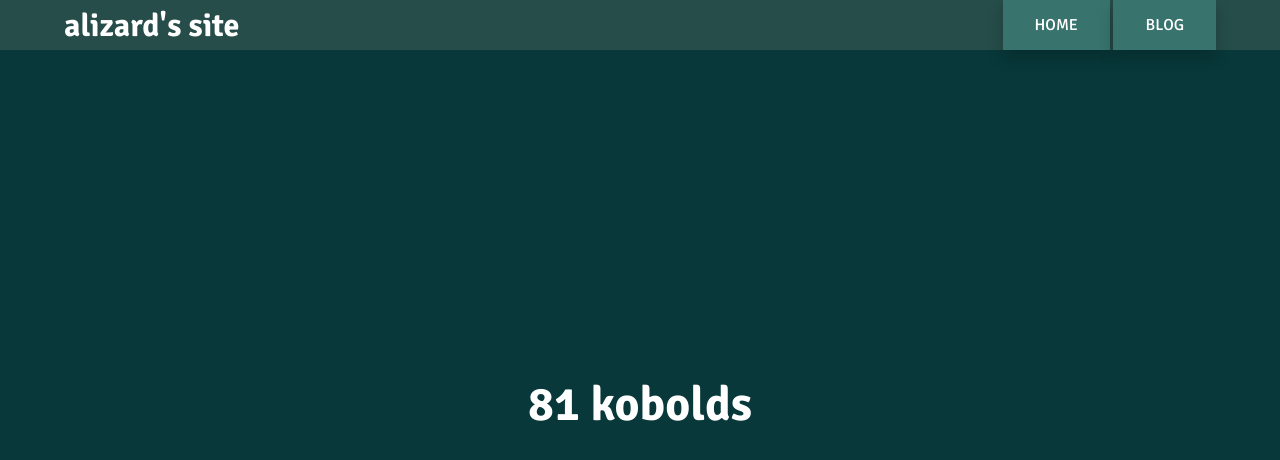
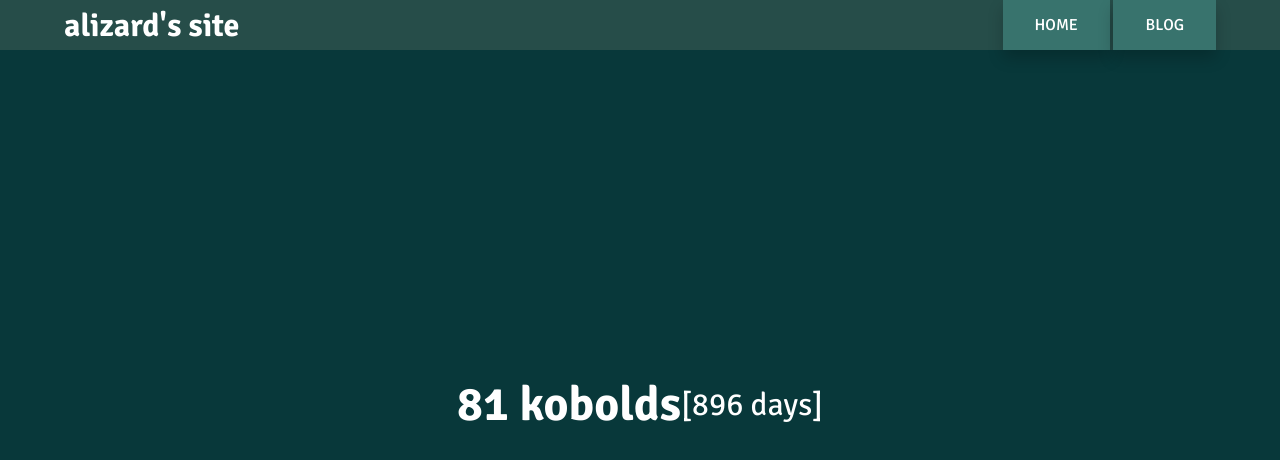
Before and after one commit to alizardguy/kobold-counter, a plain HTML site: page index.html in a window 1280 px wide. Drawn offline with Linux system fonts and the light colour scheme.

Commit message:
dayTotal

```diff
--- a/index.html
+++ b/index.html
@@ -21,6 +21,7 @@
         <main>
             <section class="counter">
                 <h1 id="koboldCount">0 kobolds</h1>
+                <p id="dayTotal">[0 days]</p>
             <section>
         </main>
         <!--after scripts-->
--- a/scripts/count.js
+++ b/scripts/count.js
@@ -19,6 +19,8 @@ console.log(koboldSets + " kobolds");
 
 /* get elements */
 var koboldCount = document.getElementById("koboldCount");
+var dayTotal = document.getElementById("dayTotal");
 
 /* write elements */
 koboldCount.textContent = koboldSets + " kobolds";
+dayTotal.textContent = "[" + differenceInDays + " days]";
```
